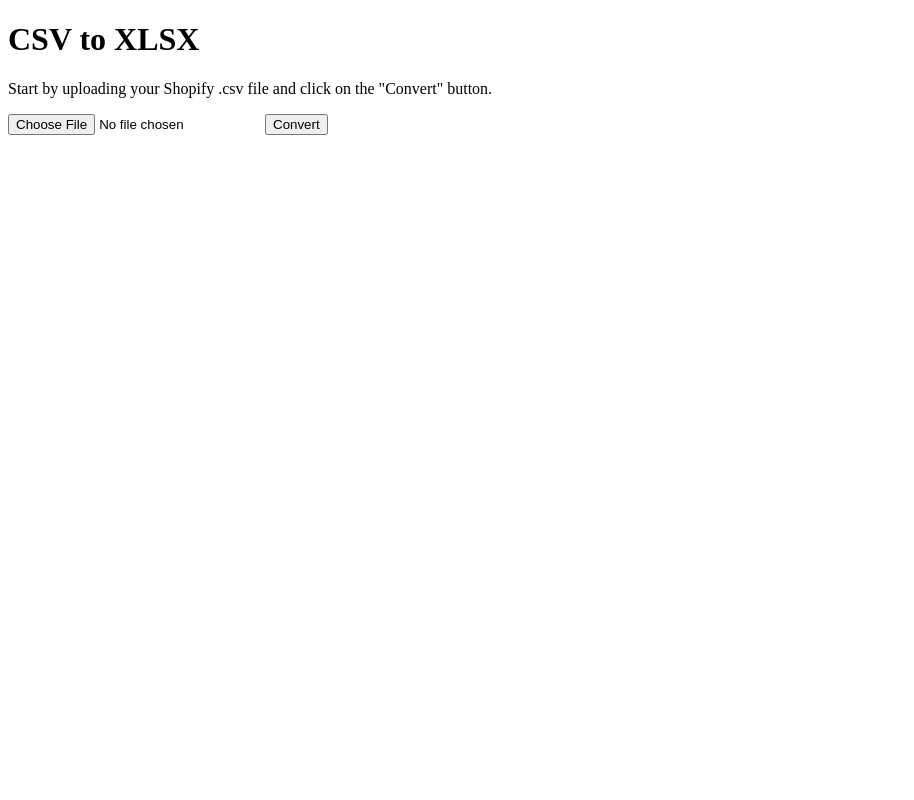
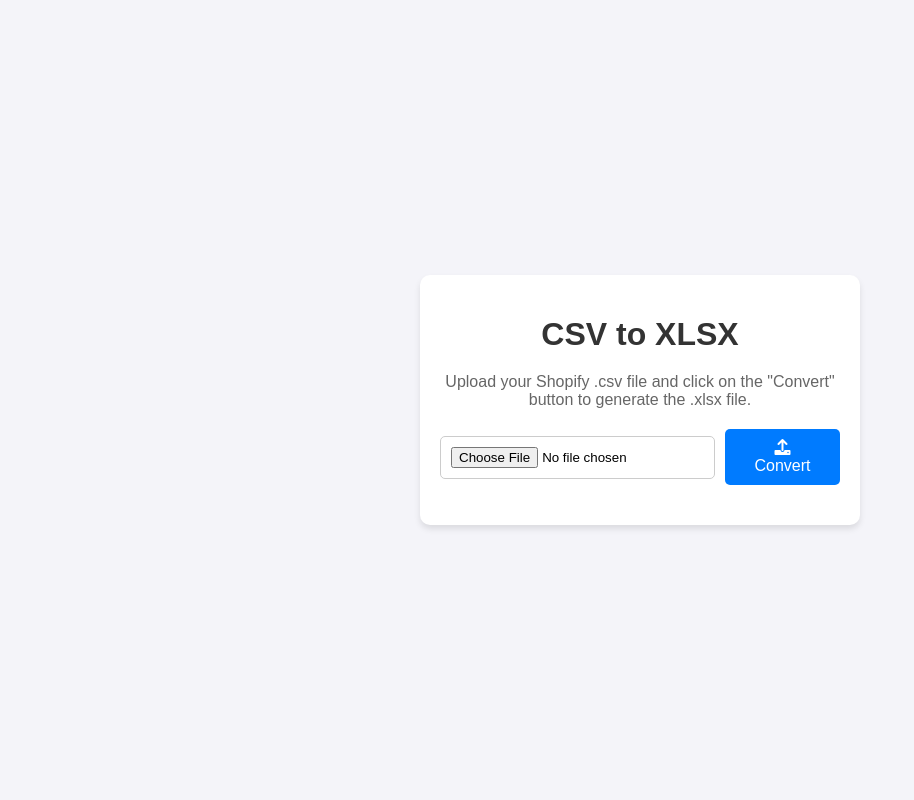
Before and after one commit to yewshanooi-tech/csv-to-csv, a Flask app: page / in a window 1280 px wide. Shown: the whole page, without its empty margins (0-914 px from the left). Run offline with Flask 3, Linux system fonts and the light colour scheme.

Commit message:
feat: updated UI/UX for upload page

```diff
--- a/templates/index.html
+++ b/templates/index.html
@@ -2,13 +2,70 @@
 <html>
 <head>
     <title>CSV:XLSX</title>
+    <link rel="stylesheet" href="https://cdnjs.cloudflare.com/ajax/libs/font-awesome/6.0.0-beta3/css/all.min.css">
+    <style>
+        body {
+            font-family: Arial, sans-serif;
+            background-color: #f4f4f9;
+            margin: 0;
+            padding: 0;
+            display: flex;
+            justify-content: center;
+            align-items: center;
+            height: 100vh;
+        }
+        .container {
+            text-align: center;
+            background: #fff;
+            padding: 20px;
+            border-radius: 10px;
+            box-shadow: 0 4px 6px rgba(0, 0, 0, 0.1);
+            width: 400px;
+        }
+        h1 {
+            color: #333;
+            margin-bottom: 20px;
+        }
+        p {
+            color: #666;
+            margin-bottom: 20px;
+        }
+        form {
+            display: flex;
+            justify-content: space-between;
+            align-items: center;
+            margin-top: 20px;
+            margin-bottom: 20px;
+        }
+        input[type="file"] {
+            margin-bottom: 0;
+            padding: 10px;
+            border: 1px solid #ccc;
+            border-radius: 5px;
+        }
+        button {
+            margin-left: 10px;
+            background-color: #007bff;
+            color: #fff;
+            border: none;
+            padding: 10px 20px;
+            border-radius: 5px;
+            cursor: pointer;
+            font-size: 16px;
+        }
+        button:hover {
+            background-color: #0056b3;
+        }
+    </style>
 </head>
 <body>
-    <h1>CSV to XLSX</h1>
-    <p>Start by uploading your Shopify .csv file and click on the "Convert" button.</p>
-    <form action="/upload" method="post" enctype="multipart/form-data">
-        <input type="file" name="file" accept=".csv">
-        <button type="submit">Convert</button>
-    </form>
+    <div class="container">
+        <h1>CSV to XLSX</h1>
+        <p>Upload your Shopify .csv file and click on the "Convert" button to generate the .xlsx file.</p>
+        <form action="/upload" method="post" enctype="multipart/form-data">
+            <input type="file" name="file" accept=".csv">
+            <button type="submit"><i class="fas fa-upload"></i> Convert</button>
+        </form>
+    </div>
 </body>
 </html>
```
